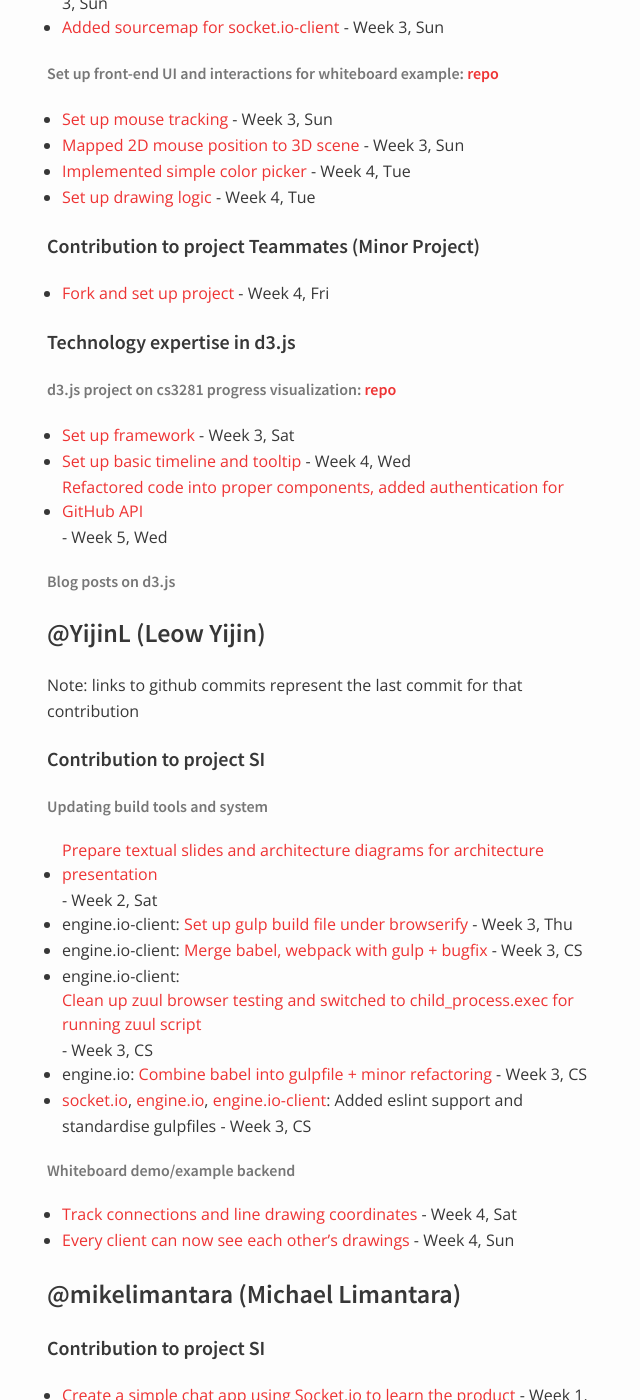
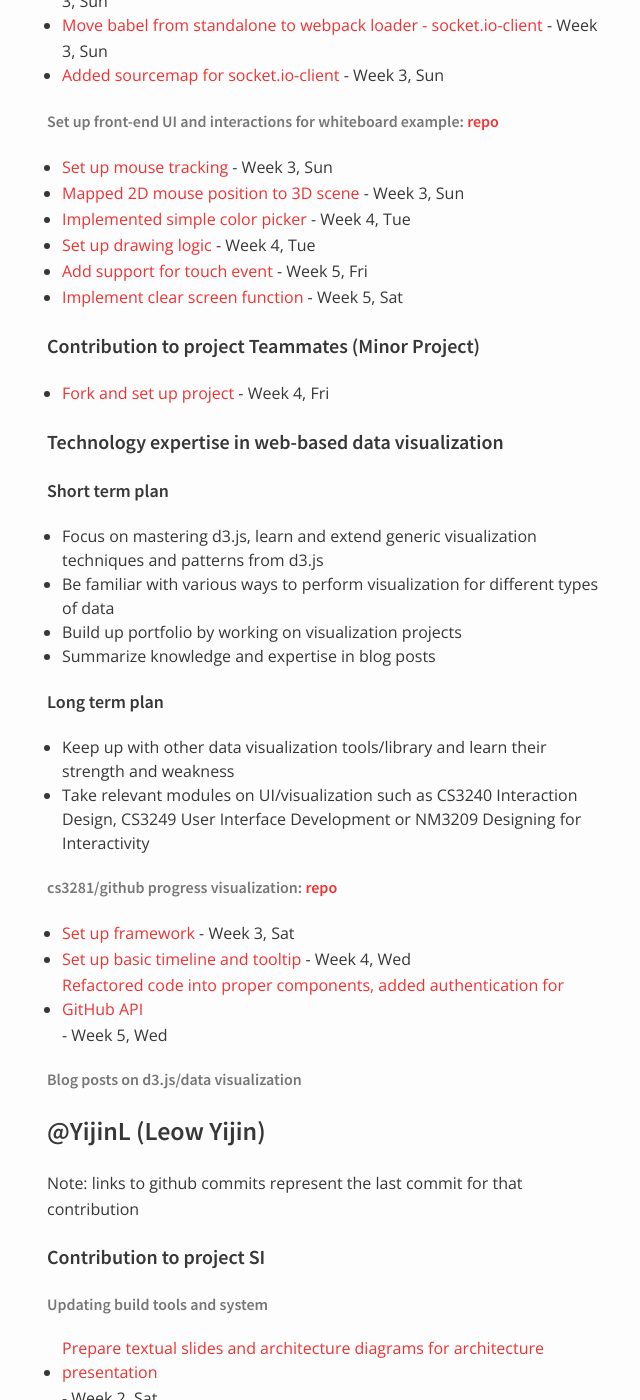
Before and after one commit to nus-oss/cs3281-AY1516S2-website, a Jekyll site: the page built from teams/socketio.md, in a window 1280 px wide and 1400 px high, scrolled down 2815 px. Shown: the whole window, without its empty margins (323-963 px from the left). Built offline with Jekyll 4.4.1, drawn with Linux system fonts in a browser that asks for light colours; some of the changed text lies outside the part shown.

Commit message:
update expertise, week 5 progress

```diff
--- a/teams/socketio.md
+++ b/teams/socketio.md
@@ -8,7 +8,7 @@ permalink: /teams/socketio/
 
 ## Members
  - Zhu Liang ([@paradite](http://paradite.com))
-   - Technology Expertise: d3.js
+   - Technology Expertise: web-based data visualization
    - Minor: Teammates
  - Diga Widyaprana ([@digawp](http://digawp.blogspot.sg/))
    - Technology Expertise: Git
@@ -75,7 +75,9 @@ permalink: /teams/socketio/
   * [x] Color Picker - Week 4, Tue
   * [x] Connection Count logic - Week 4, Sun
   * [x] Broadcasting - Week 5, Sun
+  * [x] Add support for touch - Week 5, Fri
   * [ ] Displaying connection count - Week 5, Sun
+  * [x] Screening clearing - Week 5, Sun
   * [ ] In-memory Buffer + Cap (pruning)
   * [ ] post
 
@@ -102,19 +104,30 @@ permalink: /teams/socketio/
   * [Mapped 2D mouse position to 3D scene](https://github.com/nus-fboa2016-si/whiteboard/commit/83381f3be832990853b3a299fcb9c3a5d74095ca) - Week 3, Sun
   * [Implemented simple color picker](https://github.com/nus-fboa2016-si/whiteboard/commit/ee503f3192747391213a07ba6bec3fa33e0140ac) - Week 4, Tue
   * [Set up drawing logic](https://github.com/nus-fboa2016-si/whiteboard/commit/de3329b34e4c9ebb319d895ebed20e284f2bbcb8) - Week 4, Tue
+  * [Add support for touch event](https://github.com/nus-fboa2016-si/whiteboard/commit/7360c038018c76af10fc9acf6b49a0c7dbac811c) - Week 5, Fri
+  * [Implement clear screen function](https://github.com/nus-fboa2016-si/whiteboard/commit/4c0000a8183f7376fd5aefee3efb919e8e206765) - Week 5, Sat
 
 #### Contribution to project Teammates (Minor Project)
 * [Fork and set up project](https://github.com/paradite/repo) - Week 4, Fri
 
-#### Technology expertise in d3.js
+#### Technology expertise in web-based data visualization
 
-###### d3.js project on cs3281 progress visualization: [repo](https://github.com/paradite/cs3281viz)
+##### Short term plan
+* Focus on mastering d3.js, learn and extend generic visualization techniques and patterns from d3.js
+* Be familiar with various ways to perform visualization for different types of data
+* Build up portfolio by working on visualization projects
+* Summarize knowledge and expertise in blog posts
+
+##### Long term plan
+* Keep up with other data visualization tools/library and learn their strength and weakness
+* Take relevant modules on UI/visualization such as CS3240 Interaction Design, CS3249 User Interface Development or NM3209 Designing for Interactivity
+
+###### cs3281/github progress visualization: [repo](https://github.com/paradite/cs3281viz)
 * [Set up framework](https://github.com/paradite/cs3281viz/commit/72f9f8920b1f65364bf400dba85b3b95e5c7cce1) - Week 3, Sat
 * [Set up basic timeline and tooltip](https://github.com/paradite/cs3281viz/commit/c77a497ded06881c4b6d6575bcdcb2d783e0dda2) - Week 4, Wed
 * [Refactored code into proper components, added authentication for GitHub API](https://github.com/paradite/cs3281viz/commit/07421cceb72297c69f3e91eb8feb8b0c37c4a723) - Week 5, Wed
 
-###### Blog posts on d3.js
-
+###### Blog posts on d3.js/data visualization
 
 ### @YijinL (Leow Yijin)
 
```
